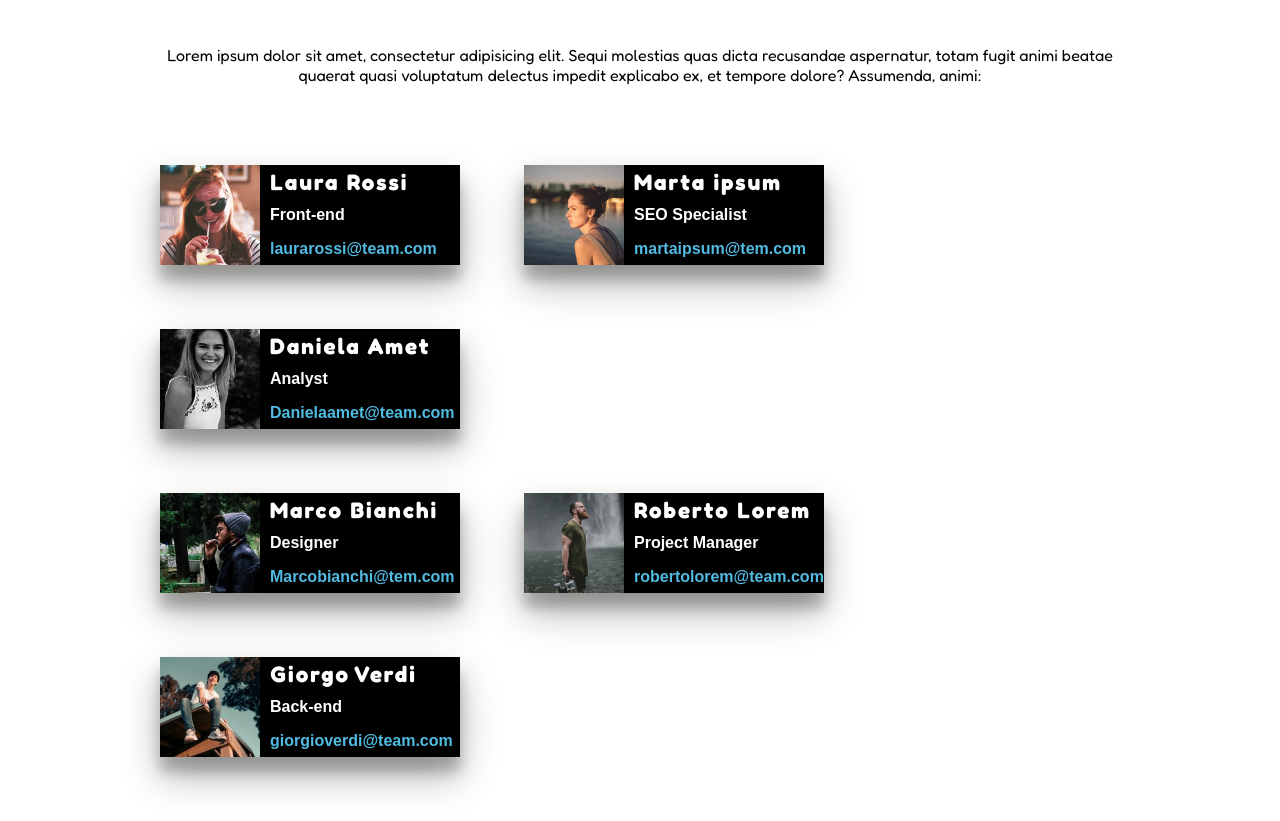
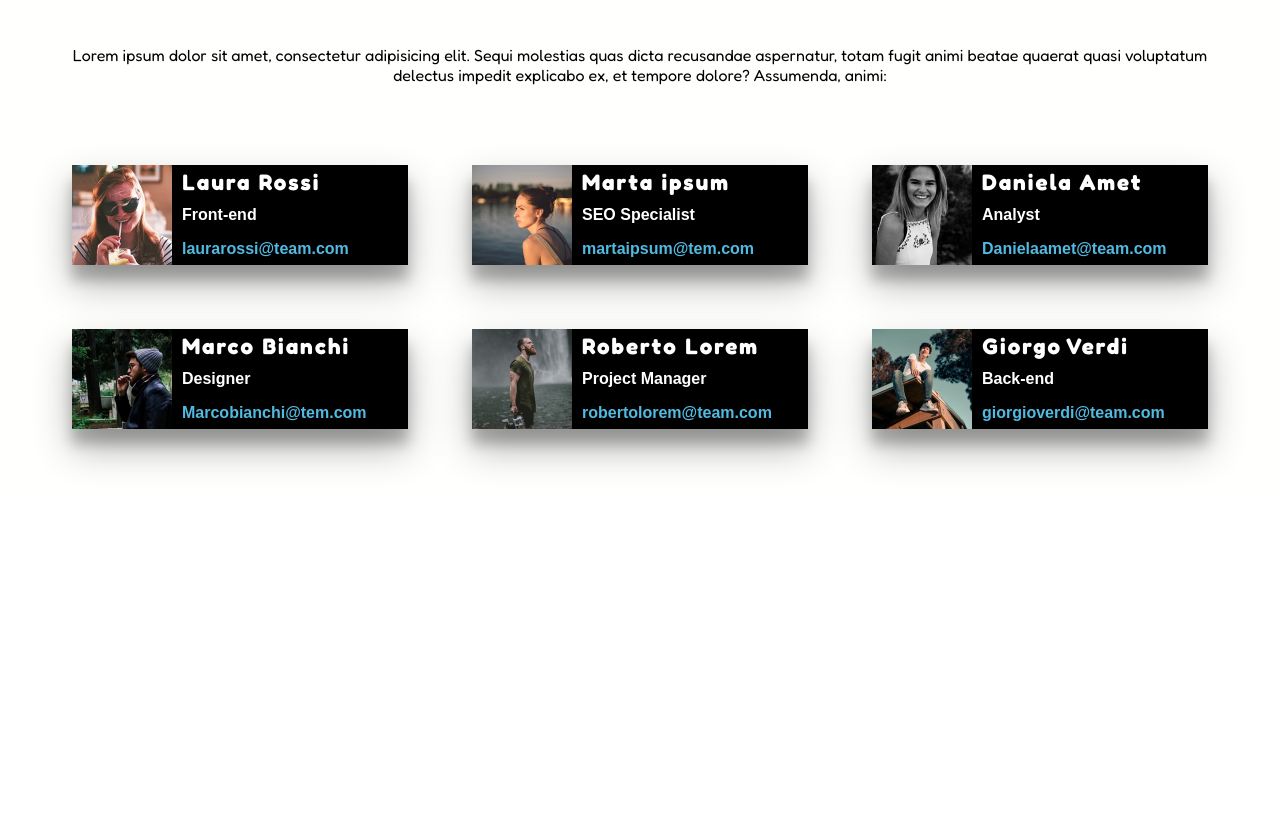
Before and after one commit to Adriatik-Berdufi/html-css-float-cards, a plain HTML site: page index.html in a window 1280 px wide. Shown: the part 74-895 px from the top of the page. After the commit the page ends 800 px from the top, so only its background shows below. Drawn offline with Linux system fonts and the light colour scheme.

Commit message:
fixd: datto al conteiner dimessione fissa di 1200px

```diff
--- a/css/style.css
+++ b/css/style.css
@@ -25,7 +25,7 @@ img{
   background-color: rgb(255, 255, 254);
 }
 .container{
-  width: 80%;
+  width: 1200px;
   margin: 0 auto;
   text-align: center;
   padding:2rem;
```
